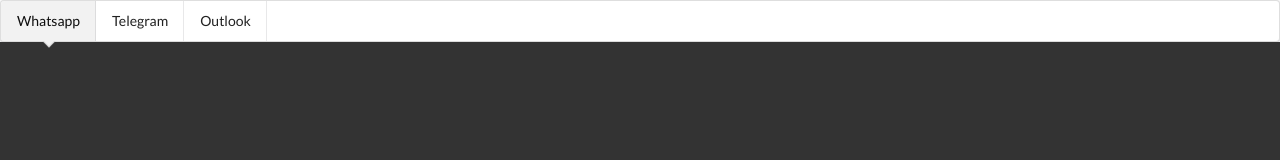
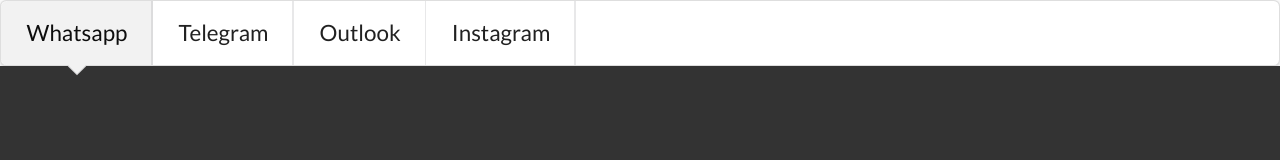
Before and after one commit to drelocatelli/socialntwk, an Electron app: page src/static/index.html in a window 1280 px wide. Drawn offline with Linux system fonts and the light colour scheme.

Commit message:
improve app

```diff
--- a/src/static/css/basic.css
+++ b/src/static/css/basic.css
@@ -14,10 +14,10 @@
 
 .ui.menu {
     margin-bottom: 0;
+    zoom: 1.6;
 }
 
 .ui.segment {
-    flex-grow: 1;
     /* background:transparent; */
     /* box-shadow: none; */
     margin: 0;
@@ -30,6 +30,6 @@
 webview {
     position: fixed;
 	width: 100%;
-	height: 100%;
+	height: -webkit-fill-available;
     background: #333;
 }
--- a/src/static/index.html
+++ b/src/static/index.html
@@ -18,7 +18,6 @@
         </div>
         <div class="ui segment">
           <div class="container">
-            <webview src="http://web.whatsapp.com"></webview>
           </div>
         </div>
       </div>
--- a/src/static/js/main.js
+++ b/src/static/js/main.js
@@ -13,10 +13,23 @@
         title: 'Outlook',
         url: 'https://outlook.com/',
     },
+    {
+        title: 'Instagram',
+        url: 'http://instagram.com'
+    }
 ];
 
 const activeMenu$ = new BehaviorSubject(0);
-const webview = document.querySelector('webview');
+// add webviews
+for(let i = 0; i < networks.length; i++) {
+    const webviewEl = document.createElement('webview');
+    webviewEl.src = networks[i].url;
+    webviewEl.id = i;
+    webviewEl.style.display = 'none';
+    document.querySelector('.container').appendChild(webviewEl);
+}
+
+const webviews = document.querySelectorAll('webview');
 
 class Menu {
 
@@ -47,8 +60,7 @@
             link.innerText = network.title;
             link.dataset.url = network.url;
             menu.appendChild(link);
-            link.addEventListener('click', (e) => {
-                const { target } = e;
+            link.addEventListener('click', () => {
                 activeMenu$.next(i);
             });
         }
@@ -56,7 +68,13 @@
 
     setUrl(idx) {
         const newURL = networks[idx].url;
-        webview.loadURL(newURL);
+        for(let [i, webview] of webviews.entries()) {
+            if(i == idx) {
+                webview.style.display = 'flex';
+            } else {
+                webview.style.display = 'none';
+            }
+        }
     }
 }
 
```
